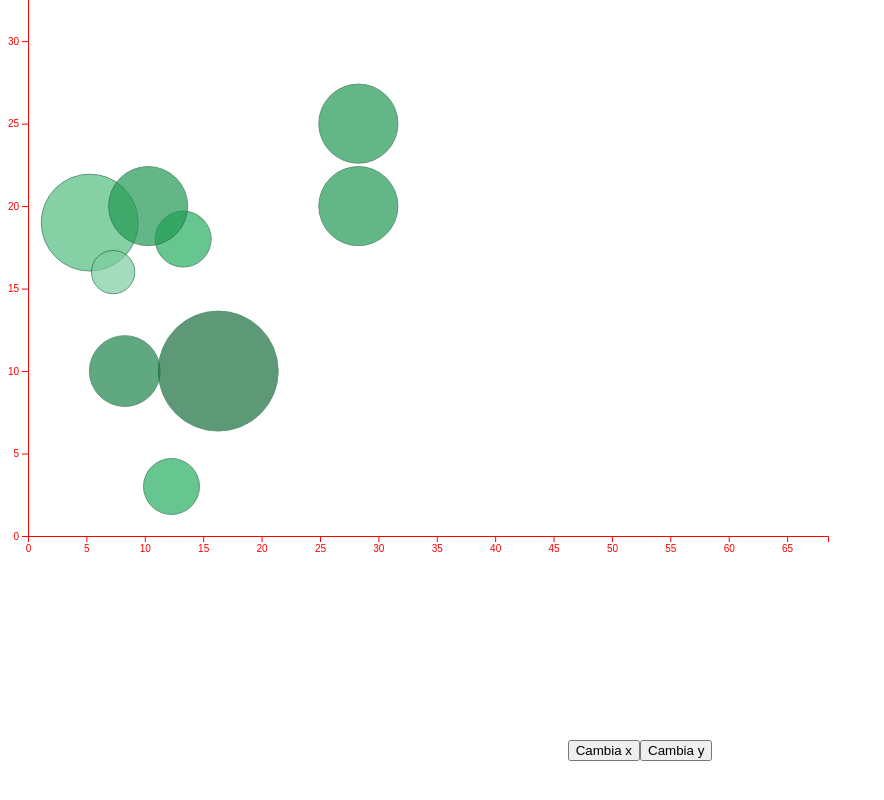
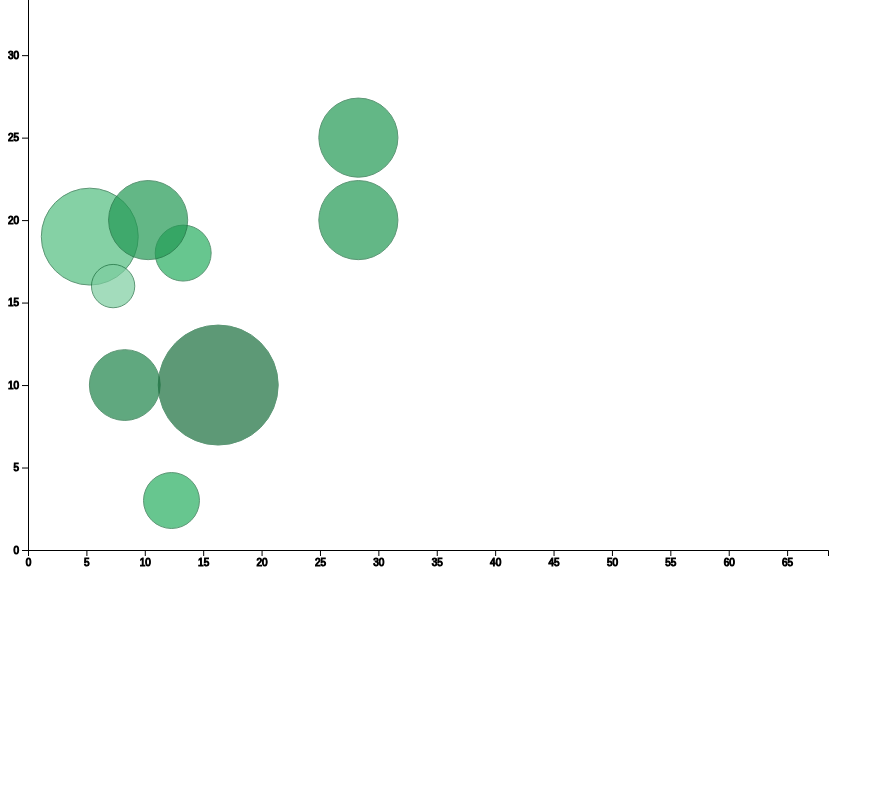
Before and after one commit to GuidiSara/Bubble-Chart-Project, a Vue app: page / in a window 1280 px wide. Shown: the part 382-1182 px from the top of the page, without its empty margins (0-884 px from the left). After the commit the page ends 1144 px from the top, so only its background shows below. Built offline with nearby package versions, Linux system fonts and the light colour scheme.

Commit message:
Insered click on axis Y and X

```diff
--- a/src/App.vue
+++ b/src/App.vue
@@ -1,9 +1,7 @@
 <template>
   <h1>Challenge Bubble</h1>
   <div class="cartesianPlane">
-    <svg width="8000" height="1000"></svg>
-    <button @click="changeX()">Cambia x</button>
-    <button @click="changeY()">Cambia y</button>
+    <svg width="8000" height="1000" id="svg"></svg>
   </div>
 </template>
 
@@ -74,6 +72,44 @@ let correspondingVariables = {
   r: "v3",
 };
 
+const changeX = () => {
+  let x = correspondingVariables.x;
+  correspondingVariables.x = correspondingVariables.r;
+  correspondingVariables.r = x;
+
+  d3.select("svg")
+    .selectAll("circle")
+    .attr("cx", function (d) {
+      return linearScaleX(d[correspondingVariables.x]);
+    })
+    .transition()
+    .duration(1000)
+    .attr("r", function (d) {
+      return rscale(d[correspondingVariables.r]);
+    })
+    .attr("fill", (d) => colorScale(d[correspondingVariables.r]))
+    .attr("stroke", "#186A3B")
+    .style("opacity", 0.7);
+};
+const changeY = () => {
+  let y = correspondingVariables.y;
+  correspondingVariables.y = correspondingVariables.r;
+  correspondingVariables.r = y;
+  d3.select("svg")
+    .selectAll("circle")
+    .attr("cy", function (d) {
+      return linearScaleY(d[correspondingVariables.y]);
+    })
+    .transition()
+    .duration(1000)
+    .attr("r", function (d) {
+      return rscale(d[correspondingVariables.r]);
+    })
+    .attr("fill", (d) => colorScale(d[correspondingVariables.r]))
+    .attr("stroke", "#186A3B")
+    .style("opacity", 0.7);
+};
+
 export default {
   name: "App",
   data: function () {
@@ -107,45 +143,26 @@ export default {
         .attr("stroke", "#186A3B")
         .style("opacity", 0.7);
 
-      this.svg.append("g").attr("transform", "translate(20,800)").call(x_axis);
-      this.svg.append("g").attr("transform", "translate(20,0)").call(y_axis);
+      this.createdAxis();
     },
-    changeX() {
-      let x = correspondingVariables.x;
-      correspondingVariables.x = correspondingVariables.r;
-      correspondingVariables.r = x;
 
-      d3.select("svg")
-        .selectAll("circle")
-        .attr("cx", function (d) {
-          return linearScaleX(d[correspondingVariables.x]);
+    createdAxis() {
+      this.svg
+        .append("g")
+        .attr("class", "x-axis")
+        .attr("transform", "translate(20,800)")
+        .on("click", function () {
+          changeX();
         })
-        .transition()
-        .duration(1000)
-        .attr("r", function (d) {
-          return rscale(d[correspondingVariables.r]);
+        .call(x_axis);
+      this.svg
+        .append("g")
+        .attr("class", "y-axis")
+        .attr("transform", "translate(20,0)")
+        .on("click", function () {
+          changeY();
         })
-        .attr("fill", (d) => colorScale(d[correspondingVariables.r]))
-        .attr("stroke", "#186A3B")
-        .style("opacity", 0.7);
-    },
-    changeY() {
-      let y = correspondingVariables.y;
-      correspondingVariables.y = correspondingVariables.r;
-      correspondingVariables.r = y;
-      d3.select("svg")
-        .selectAll("circle")
-        .attr("cy", function (d) {
-          return linearScaleY(d[correspondingVariables.y]);
-        })
-        .transition()
-        .duration(1000)
-        .attr("r", function (d) {
-          return rscale(d[correspondingVariables.r]);
-        })
-        .attr("fill", (d) => colorScale(d[correspondingVariables.r]))
-        .attr("stroke", "#186A3B")
-        .style("opacity", 0.7);
+        .call(y_axis);
     },
   },
 };
@@ -153,12 +170,23 @@ export default {
 
 <style>
 #app {
-  font-family: Avenir, Helvetica, Arial, sans-serif;
-  -webkit-font-smoothing: antialiased;
-  -moz-osx-font-smoothing: grayscale;
+  font-family: Arial, Helvetica, sans-serif;
   text-align: center;
-  color: red;
   margin-top: 60px;
-  margin-bottom: 100px !important;
+}
+h1 {
+  color: #145a32;
+  font-size: 2.5em;
+}
+
+.x-axis line,
+.x-axis path,
+.x-axis text,
+.y-axis line,
+.y-axis path,
+.y-axis text {
+  stroke: black;
+  font-family: Arial, Helvetica, sans-serif;
+  cursor: pointer;
 }
 </style>
```
